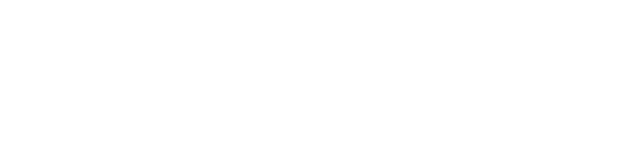
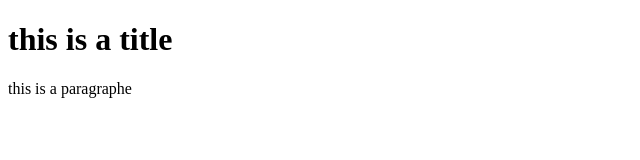
Before and after one commit to syrine-fathallah/gomycode, a plain HTML site: page index.html in a window 1280 px wide. Shown: the whole page, without its empty margins (0-640 px from the left). Drawn offline with Linux system fonts and the light colour scheme.

Commit message:
commit h1 & p tags

```diff
--- a/index.html
+++ b/index.html
@@ -6,6 +6,7 @@
     <title>Document</title>
 </head>
 <body>
-
+    <h1>this is a title</h1>
+    <p>this is a paragraphe</p>
 </body>
 </html>
```
